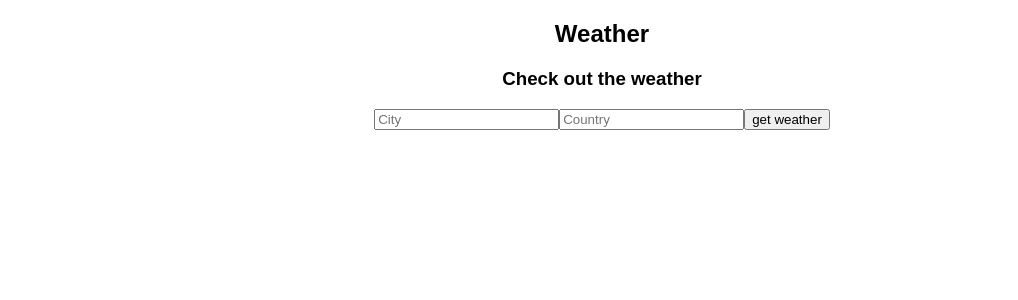
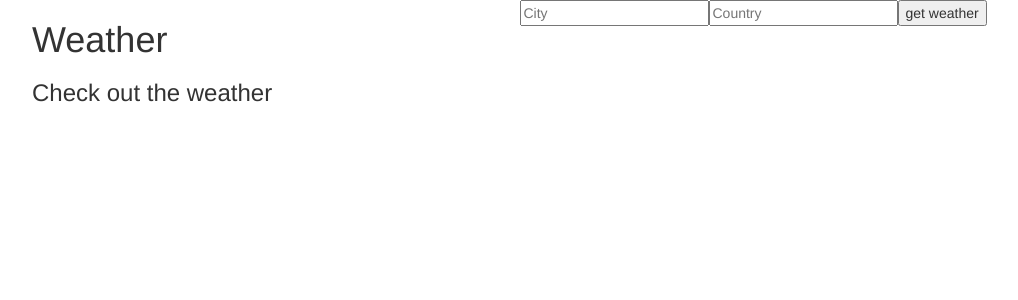
Before and after one commit to MartinLiut/weather-app, a React (Create React App) app: page / in a window 1280 px wide. Shown: the top 300 px of the page, without its empty margins (38-1056 px from the left). Built offline with nearby package versions, Linux system fonts and the light colour scheme.

Commit message:
logic done, working on styles

```diff
--- a/package.json
+++ b/package.json
@@ -3,6 +3,7 @@
   "version": "0.1.0",
   "private": true,
   "dependencies": {
+    "bootstrap": "^3.3.7",
     "react": "^16.4.2",
     "react-dom": "^16.4.2",
     "react-scripts": "1.1.4"
--- a/src/App.js
+++ /dev/null
@@ -1,57 +0,0 @@
-import React, { Component } from 'react';
-import './App.css';
-import Titles from './components/titles';
-import Form from './components/form';
-import Weather from './components/weather';
-
-const API_KEY = "c1b9236ae770a2e2e69121ccaac0eea3";
-
-class App extends Component {
-  state = {
-    temperature: null,
-    city: null,
-    country: null,
-    humedity: null,
-    description: null,
-    error: null
-  }
-
-  getWeather = async (e) => {
-    e.preventDefault();
-    console.log(e);
-    const city = e.target.elements.city.value;
-    const country = e.target.elements.country.value;
-    const api_call = await fetch(`http://api.openweathermap.org/data/2.5/weather?q=${city},${country}&appid=${API_KEY}&units=metric`);
-    const data = await api_call.json();
-    console.log(data);
-    if(data.cod != 404) {
-      this.setState({
-        temperature: data.main.temp,
-        city:  data.name,
-        country:  data.sys.country,
-        humedity:  data.main.humedity,
-        description:  data.weather[0].description,
-        error:  ''
-      });
-    }
-  }
-
-  render() {
-    return (
-      <div className="App">
-        <Titles/>
-        <Form getWeather={this.getWeather}/>
-        <Weather
-        temperature={this.state.temperature}
-        city={this.state.city}
-        country={this.state.country}
-        humedity={this.state.humedity}
-        description={this.state.description}
-        error={this.state.error}
-        />
-      </div>
-    )
-  }
-}
-
-export default App;
--- /dev/null
+++ b/src/App.jsx
@@ -0,0 +1,72 @@
+import React, { Component } from 'react';
+import 'bootstrap/dist/css/bootstrap.min.css';
+import Titles from './components/titles';
+import Form from './components/form';
+import Weather from './components/weather';
+
+const API_KEY = "c1b9236ae770a2e2e69121ccaac0eea3";
+
+class App extends Component {
+  state = {
+    temperature: null,
+    city: null,
+    country: null,
+    humedity: null,
+    description: null,
+    error: null
+  }
+
+  getWeather = async (e) => {
+    e.preventDefault();
+    console.log(e);
+    const city = e.target.elements.city.value;
+    const country = e.target.elements.country.value;
+
+    if(city && country) {
+      const api_call = await fetch(`http://api.openweathermap.org/data/2.5/weather?q=${city},${country}&appid=${API_KEY}&units=metric`);
+      const data = await api_call.json();
+      console.log(data);
+
+      this.setState({
+        temperature: data.main.temp,
+        city:  data.name,
+        country:  data.sys.country,
+        humedity:  data.main.humedity,
+        description:  data.weather[0].description,
+        error:  ''
+      });
+    }
+    else
+      this.setState({error: 'Please complete the fields...'});
+
+  }
+
+  render() {
+    return (
+      <div className="wrapper">
+        <div className="main">
+          <div className="container">
+            <div className="row">
+              <div className="col-xs-5 title-container">
+                <Titles/>
+              </div>
+              <div className="col-xs-7 form-container">
+                <Form getWeather={this.getWeather}/>
+                <Weather
+                temperature={this.state.temperature}
+                city={this.state.city}
+                country={this.state.country}
+                humedity={this.state.humedity}
+                description={this.state.description}
+                error={this.state.error}
+                />
+              </div>
+            </div>
+          </div>
+        </div>
+      </div>
+    )
+  }
+}
+
+export default App;
--- a/src/components/form.jsx
+++ b/src/components/form.jsx
@@ -1,16 +1,13 @@
 import React, { Component } from 'react';
 
-class Form extends Component {
-    state = {  }
-    render() {
+const Form = props => {
     return (
-            <form onSubmit={this.props.getWeather}>
+        <form onSubmit={props.getWeather}>
             <input type="text" placeholder="City" name="city"/>
             <input type="text" placeholder="Country" name="country"/>
             <button>get weather</button>
         </form>
     );
 }
-}
 
 export default Form;
--- a/src/components/titles.jsx
+++ b/src/components/titles.jsx
@@ -1,8 +1,6 @@
 import React, { Component } from 'react';
 
-class Titles extends Component {
-    state = {  }
-    render() {
+const Titles = () => {
     return (
         <section className="titles">
             <h1>Weather</h1>
@@ -10,6 +8,5 @@ class Titles extends Component {
         </section>
     );
 }
-}
 
 export default Titles;
--- a/src/components/weather.jsx
+++ b/src/components/weather.jsx
@@ -1,12 +1,15 @@
 import React, { Component } from 'react';
 
-class Weather extends Component {
-    state = {  }
-    render() {
-        return (
-            <div>{this.props.temperature && <p>Temperature: {this.props.temperature}</p>}</div>
-         );
-    }
+const Weather = props => {
+    return (
+        <div>
+            {props.country && props.city && <p>country: {props.country}, city: {props.city}</p>}
+            {props.temperature && <p>Temperature: {props.temperature}</p>}
+            {props.humedity && <p>humedity: {props.humedity}</p>}
+            {props.description && <p>description: {props.description}</p>}
+            {props.error && <p>{props.error}</p>}
+        </div>
+    );
 }
 
 export default Weather;
```
Also changed, not shown: 1 other file (tests, documents, lock files or other folders). Lines whose indentation alone changed are shown as unchanged.
